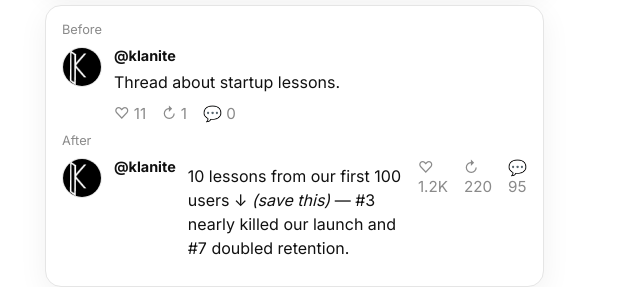
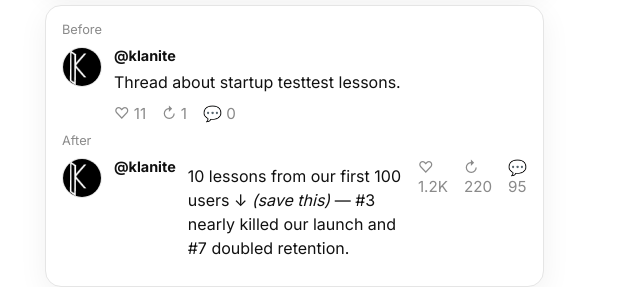
Before and after one commit to thegraxisreal/tweetjuice, a website: page public/index.html in a window 1280 px wide. Shown: the part 359-646 px from the top of the page, 636-1276 px from the left. Drawn offline with Linux system fonts and the light colour scheme.

Commit message:
test commit to see

```diff
--- a/public/index.html
+++ b/public/index.html
@@ -178,7 +178,7 @@
               <img src="klanite.jpg" alt="AB profile" class="avatar" style="object-fit:cover;">
               <div class="post-content">
                 <div class="post-handle">@klanite</div>
-                <p class="post-text">Thread about startup lessons.</p>
+                <p class="post-text">Thread about startup testtest lessons.</p>
                 <div class="post-actions"><span>♡ 11</span><span>↻ 1</span><span>💬 0</span></div>
               </div>
             </div>
```
